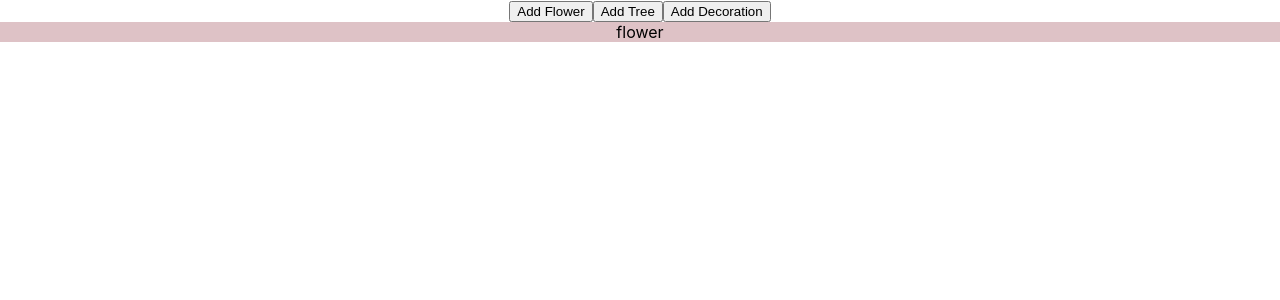
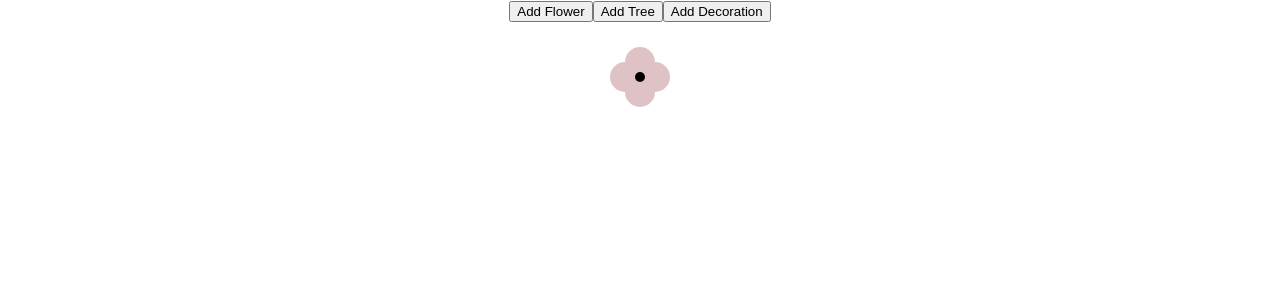
Before and after one commit to MadHatter01/React-Snippets, a React (Create React App) app in the folder virtual-garden/: page / in a window 1280 px wide. Both pictures are taken after a click on the button "Add Flower". Shown: the top 300 px of the page. Built offline with nearby package versions, Linux system fonts and the light colour scheme.

Commit message:
svg elements

```diff
--- a/virtual-garden/src/App.js
+++ b/virtual-garden/src/App.js
@@ -24,7 +24,9 @@ function App() {
   };
 
   const handleRemoveElement = (id) => {
+
     const updatedElements = elements.filter((element) => element.id !== id);
+    console.log(updatedElements)
     setElements(updatedElements);
   };
 
--- a/virtual-garden/src/components/Canvas.js
+++ b/virtual-garden/src/components/Canvas.js
@@ -1,10 +1,12 @@
 // Canvas.js
 import React from 'react';
-
+import Flower from './Flower';
+import Decoration from './Decoration';
+import Tree from './Tree';
 const Canvas = ({ elements, onRemoveElement }) => {
   return (
     <div className="canvas" onClick={(e) => onRemoveElement(e.target.id)}>
-      {elements.map((element) => (
+      {/* {elements.map((element) => (
         <div
           key={element.id}
           id={element.id}
@@ -13,7 +15,19 @@ const Canvas = ({ elements, onRemoveElement }) => {
         >
           {element.type}
         </div>
-      ))}
+      ))} */}
+       {elements.map((element) => {
+        switch (element.type) {
+          case 'flower':
+            return <Flower key={element.id} color={element.color} />;
+          case 'tree':
+            return <Tree key={element.id} color={element.color} />;
+          case 'decoration':
+            return <Decoration key={element.id} color={element.color} />;
+          default:
+            return null;
+        }
+      })}
     </div>
   );
 };
--- a/virtual-garden/src/components/Decoration.js
+++ b/virtual-garden/src/components/Decoration.js
@@ -1,9 +1,14 @@
 import React from 'react';
 
-const Decoration = ()=>{
+const Decoration = ({color})=>{
     return (
-        <div className="decoration" style={{ backgroundColor: color }}>
+        <div className="decoration" >
         ✨
+        {/* <svg width="100" height="100" viewBox="0 0 100 100">
+      <polygon points="50,0 60,20 100,30 60,40 50,60 40,40 0,30 40,20" fill={color} />
+    </svg> */}
       </div>
     )
 }
+
+export default Decoration
--- a/virtual-garden/src/components/Flower.js
+++ b/virtual-garden/src/components/Flower.js
@@ -2,8 +2,15 @@ import React from 'react'
 
 const Flower = ({color})=>{
     return (
-        <div className="flower" style={{ backgroundColor: color }}>
-        🌸
+        <div className="flower" >
+        {/* 🌸 */}
+        <svg width="100" height="100" viewBox="0 0 100 100">
+      <circle cx="50" cy="40" r="15" fill={color} />
+      <circle cx="35" cy="55" r="15" fill={color} />
+      <circle cx="65" cy="55" r="15" fill={color} />
+      <circle cx="50" cy="70" r="15" fill={color} />
+      <circle cx="50" cy="55" r="5" fill="black" />
+    </svg>
       </div>
     )
 }
--- a/virtual-garden/src/components/Tree.js
+++ b/virtual-garden/src/components/Tree.js
@@ -2,8 +2,14 @@ import React from 'react';
 
 const Tree = ({color})=>{
     return (
-        <div className="tree" style={{ backgroundColor: color }}>
-        🌳
+        <div className="tree">
+        {/* 🌳 */}
+         <svg width="100" height="100" viewBox="0 0 100 100">
+    <circle cx="50" cy="20" r="15" fill={color} />
+    <circle cx="40" cy="35" r="12" fill={color} />
+    <circle cx="60" cy="35" r="12" fill={color} />
+    <circle cx="50" cy="50" r="5" fill="black" />
+  </svg>
       </div>
     )
 }
```
Also changed, not shown: virtual-garden/src/App.css (line endings or trailing spaces).
